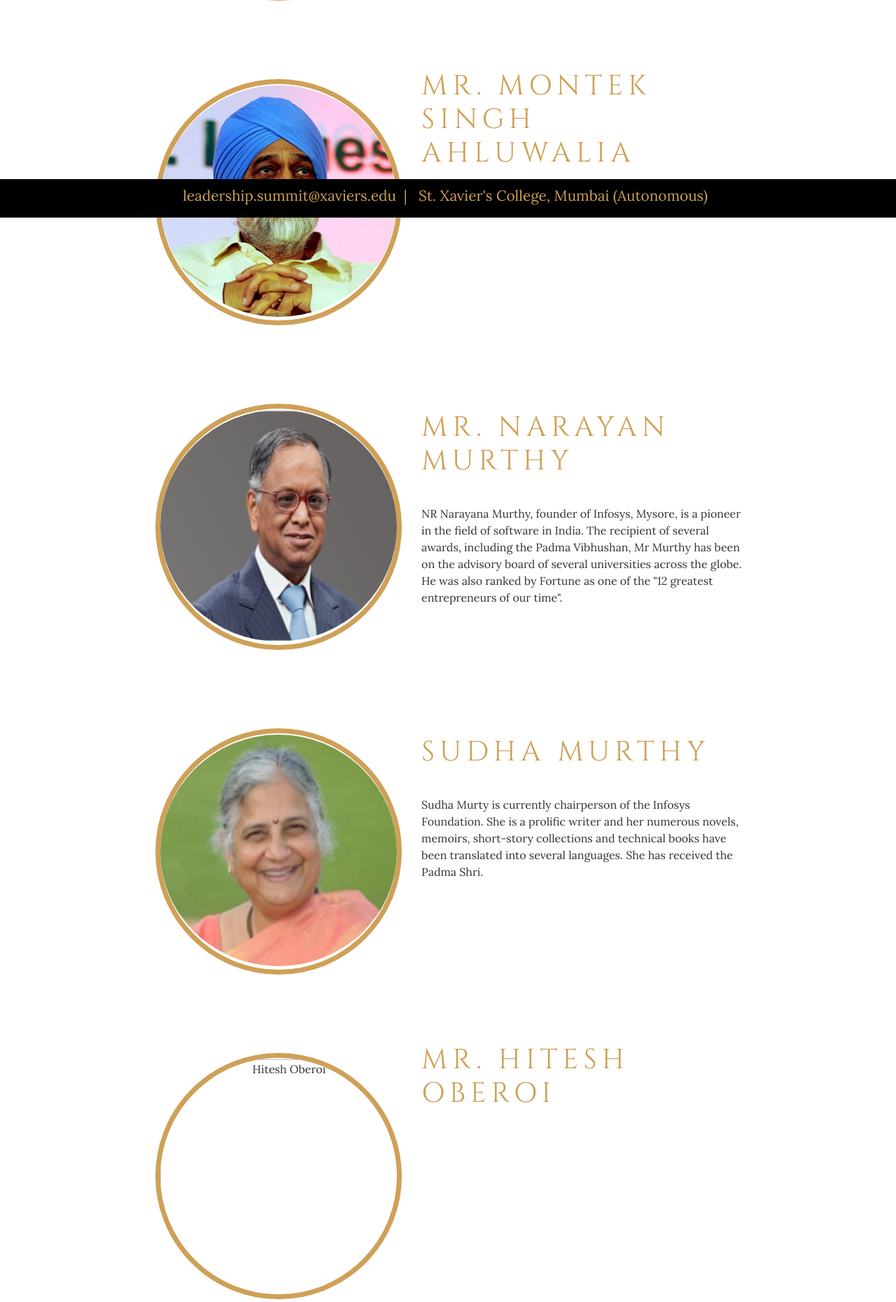
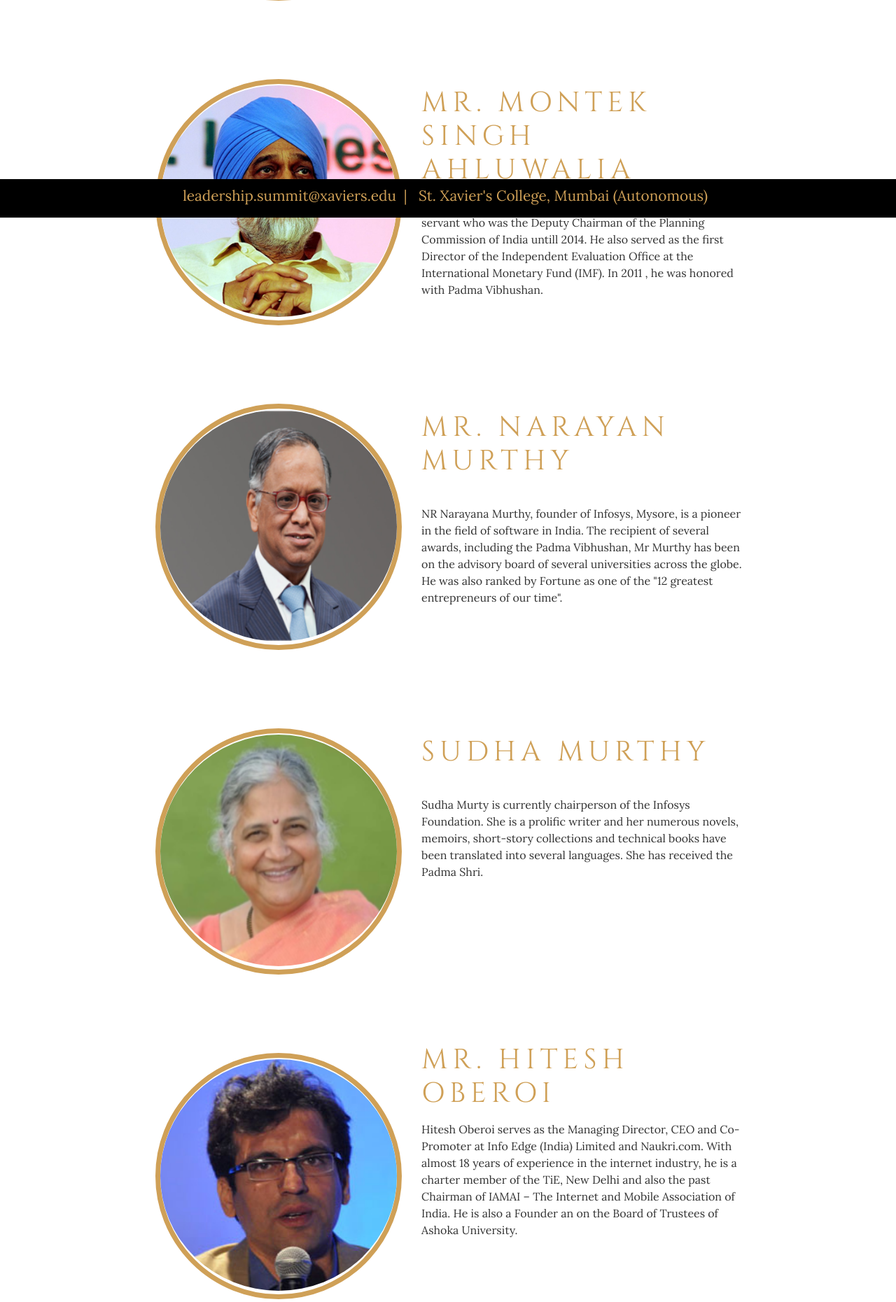
Before and after one commit to sonagrasumit/leadershipsummit, a PHP site: page /speakers.php in a window 1280 px wide. Shown: the part 489-2350 px from the top of the page at 70% size. Run offline with PHP 8.4, Linux system fonts and the light colour scheme.

Commit message:
speakers done
Co-Authored-By: Sonagra Sumit <sonagrasumit@gmail.com>
Co-Authored-By: taraswor <taraswor@users.noreply.github.com>

```diff
--- a/db_save.php
+++ b/db_save.php
@@ -12,7 +12,7 @@ if ($_POST){
 
   	$headers = "From: ".$email; // Where the email is sent from. i.e., the user
 
-    $txt = "Hey ".$name.".\n We have received your feedback. \n Thanks for visiting us! \nRegards.";
+    $txt = "Hey ".$name.".\nWe have received your feedback. \nThanks for visiting us! \nRegards.";
 
     /* Change this according to server */
 
--- a/speakers.php
+++ b/speakers.php
@@ -80,8 +80,9 @@
     <div id="speaker-info">
 
       <ul>
-      <h1 id="headline" >Mr. Montek Singh Ahluwalia</h1>
-
+      <br>
+      <h1 id="headline" >Mr. Montek Singh Ahluwalia</h1><br>
+      <p>Montek Singh Ahluwalia is an Indian economist and civil servant who was the Deputy Chairman of the Planning Commission of India untill 2014. He also served as the first Director of the Independent Evaluation Office at the International Monetary Fund (IMF). In 2011 , he was honored with Padma Vibhushan.</p>
       </ul>
 
 
@@ -138,7 +139,7 @@
   <div id="speaker5" class="speaker">
 
     <div id="img-div" class="align-self-center">
-      <img id="image" src="" alt = "Hitesh Oberoi">
+      <img id="image" src="images/speakers/hitesh_oberoi.JPG" alt = "Hitesh Oberoi">
     </div>
 
 
@@ -146,7 +147,7 @@
 
       <ul>
         <h1 id="headline" >Mr. Hitesh Oberoi</h1>
-
+        <p>Hitesh Oberoi serves as the Managing Director, CEO and Co-Promoter at Info Edge (India) Limited and Naukri.com. With almost 18 years of experience in the internet industry, he is a charter member of the TiE, New Delhi and also the past Chairman of IAMAI – The Internet and Mobile Association of India. He is also a Founder an on the Board of Trustees of Ashoka University.</p>
       </ul>
 
     </div>
@@ -415,7 +416,7 @@
 
 
   <!-- Speaker 19 -->
-
+  <!--
   <div id="speaker19" class="speaker">
 
     <div id="img-div" class="align-self-center">
@@ -432,6 +433,7 @@
 
     </div>
   </div>
+  -->
 <!-- end speaker list -->
 
 </div>
```
Also changed, not shown: images/speakers/hitesh_oberoi.jpg (added).
